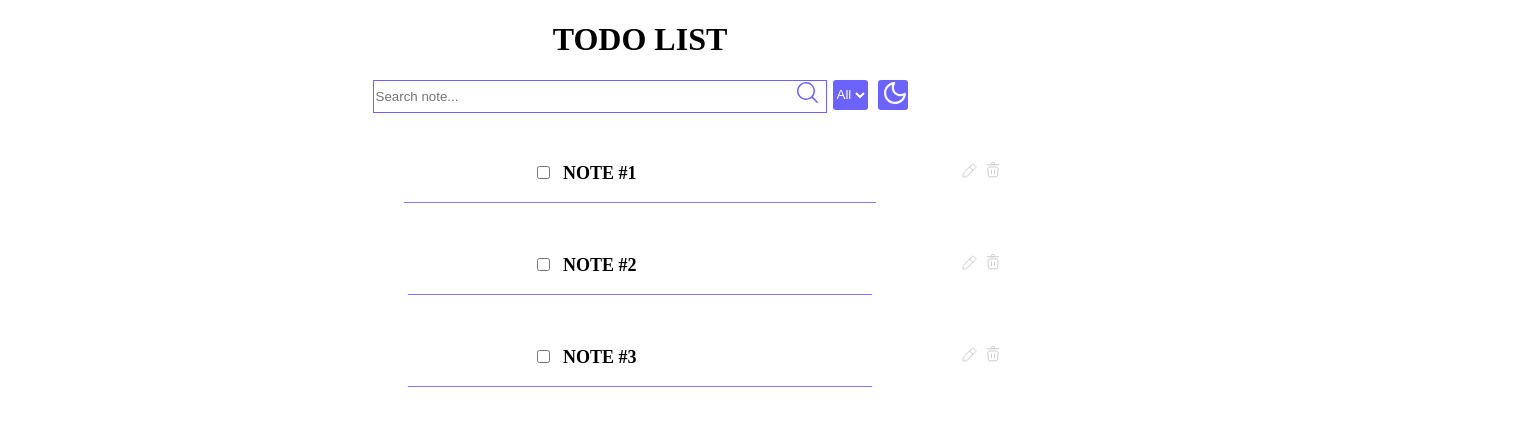
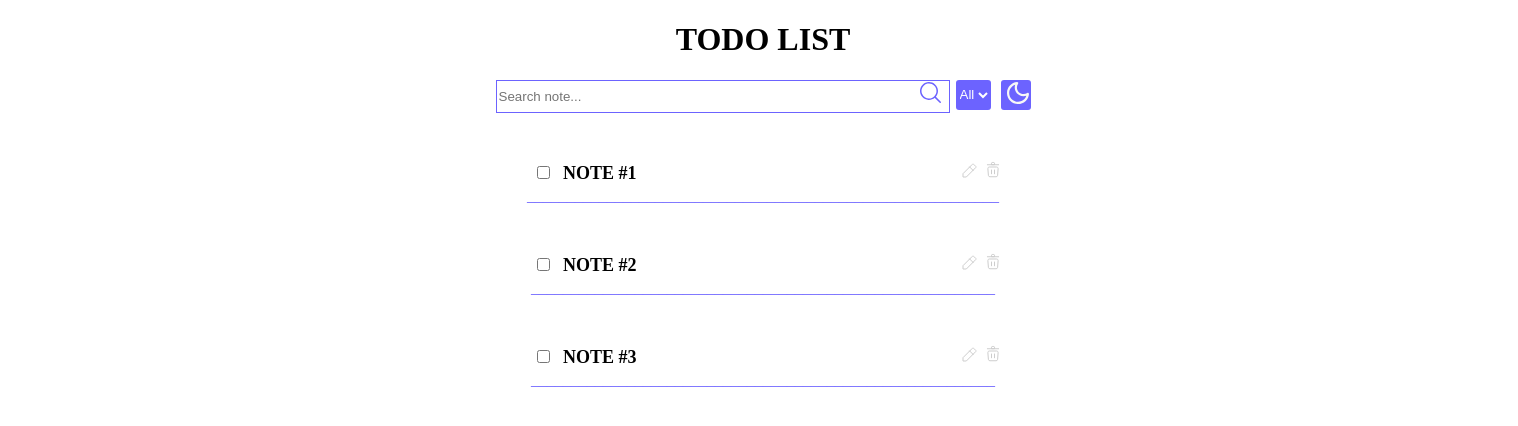
Before and after one commit to expums/TO-DO2.0, a plain HTML site: page index.html in a window 1280 px wide. Shown: the whole page, 1518 px wide, since content can reach past the window. Drawn offline with Linux system fonts and the light colour scheme.

Commit message:
format document

```diff
--- a/index.html
+++ b/index.html
@@ -8,6 +8,7 @@
 </head>
 
 <body>
+    <div style="height: 750px; width: 1510px;">
     <h1 style="text-align: center;">TODO LIST</h1>
 
     <div style="display: flex; text-align: center; justify-content: center; gap: 10px;">
@@ -123,7 +124,7 @@
             __________________________________________________________</p>
     </div>
 
-
+</div>
 </body>
 
 </html>
```
